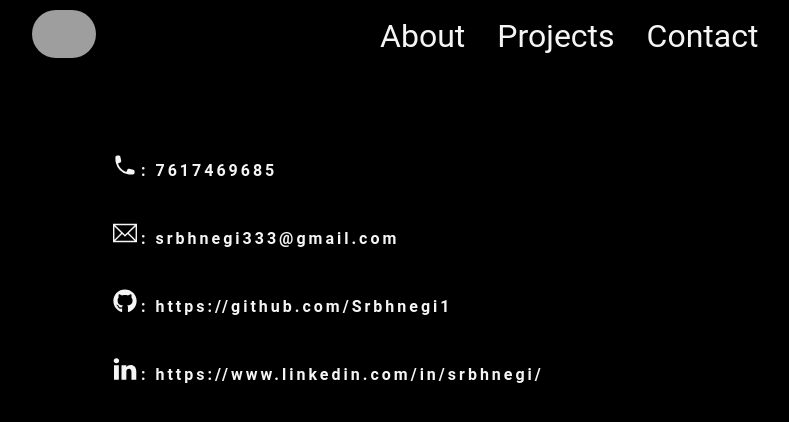
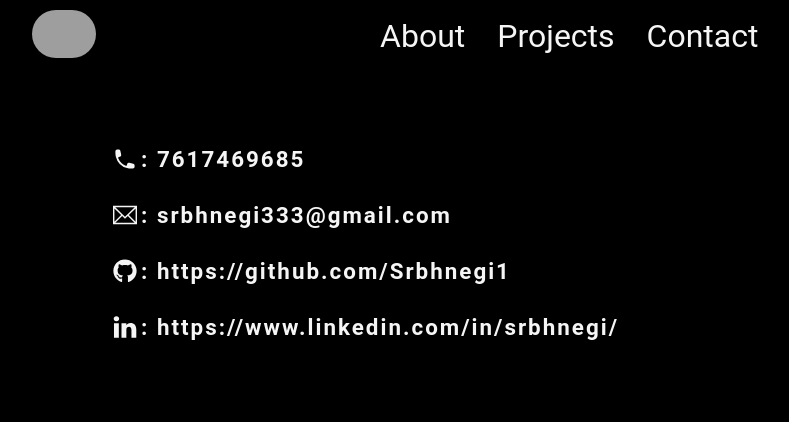
Before and after one commit to Srbhnegi1/portfolio, a React (Vite) app: page /contact in a window 1280 px wide. Shown: the top 422 px of the page, without its empty margins (237-1026 px from the left). Built offline with nearby package versions, Linux system fonts and the light colour scheme; grey boxes are pictures that could not be loaded.

Commit message:
skills_added

```diff
--- a/src/Components/Contact/Contact.css
+++ b/src/Components/Contact/Contact.css
@@ -23,8 +23,9 @@
   margin-left: 4px;
 }
 
-.textColumn h3 strong {
-  font-size: 1rem;
+.textColumn p {
+  font-size: 1.4rem;
+  letter-spacing: 2px;
 }
 
 @media (max-width: 768px) {
@@ -38,4 +39,8 @@
     margin-left: 0;
     text-align: center;
   }
+  .textColumn p {
+    font-size: 1rem;
+    letter-spacing: 0.2px;
+  }
 }
--- a/src/Components/Contact/Contact.tsx
+++ b/src/Components/Contact/Contact.tsx
@@ -12,9 +12,9 @@ const Contact = () => {
           <HiMiniPhone />
         </div>
         <div className="textColumn">
-          <h3>
+          <p>
             <strong>: 7617469685</strong>
-          </h3>
+          </p>
         </div>
       </div>
       <div className="contactItem">
@@ -22,9 +22,9 @@ const Contact = () => {
           <TfiEmail />
         </div>
         <div className="textColumn">
-          <h3>
+          <p>
             <strong>: srbhnegi333@gmail.com</strong>
-          </h3>
+          </p>
         </div>
       </div>
       <div className="contactItem">
@@ -32,11 +32,11 @@ const Contact = () => {
           <FaGithub />
         </div>
         <div className="textColumn">
-          <h3>
+          <p>
             <NavLink to="https://github.com/Srbhnegi1">
               <strong>: https://github.com/Srbhnegi1</strong>
             </NavLink>
-          </h3>
+          </p>
         </div>
       </div>
       <div className="contactItem">
@@ -44,11 +44,11 @@ const Contact = () => {
           <TfiLinkedin />
         </div>
         <div className="textColumn">
-          <h3>
+          <p>
             <NavLink to="https://www.linkedin.com/in/srbhnegi/">
               <strong>: https://www.linkedin.com/in/srbhnegi/</strong>
             </NavLink>
-          </h3>
+          </p>
         </div>
       </div>
     </div>
```
